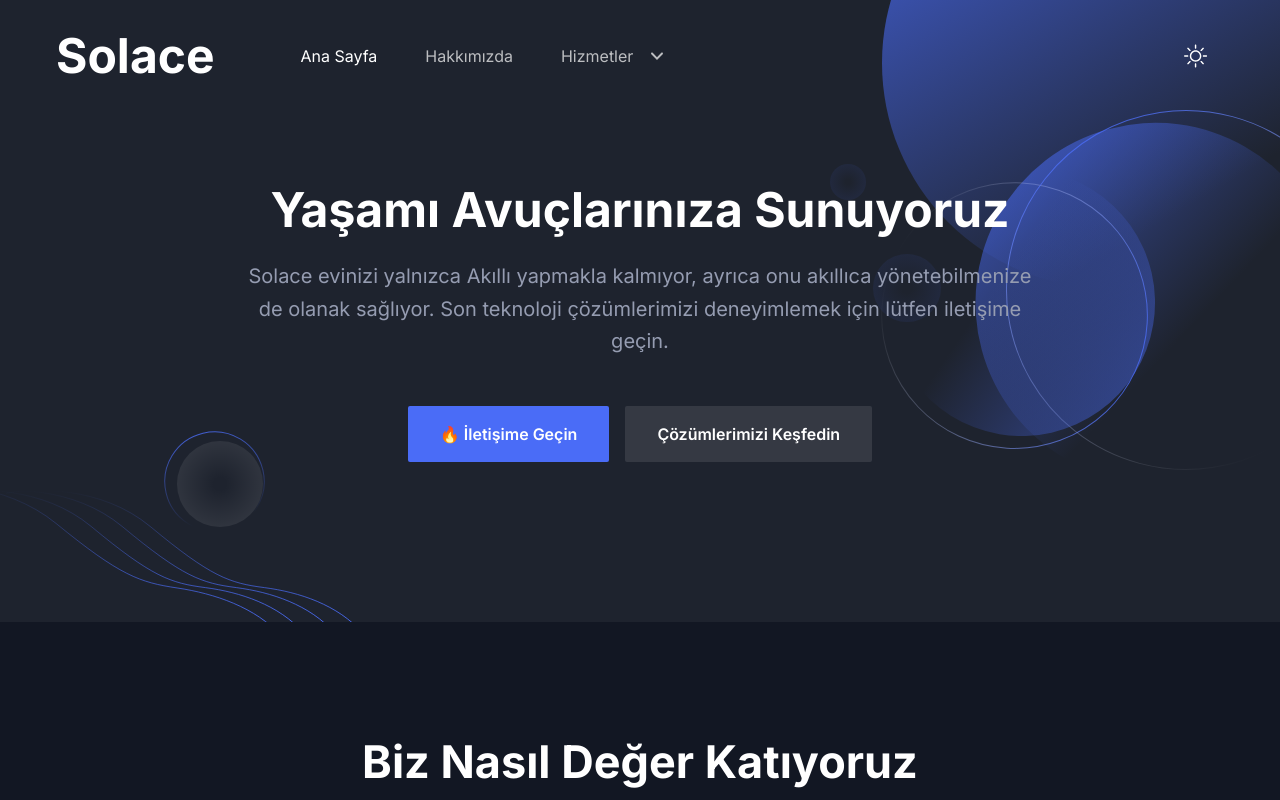
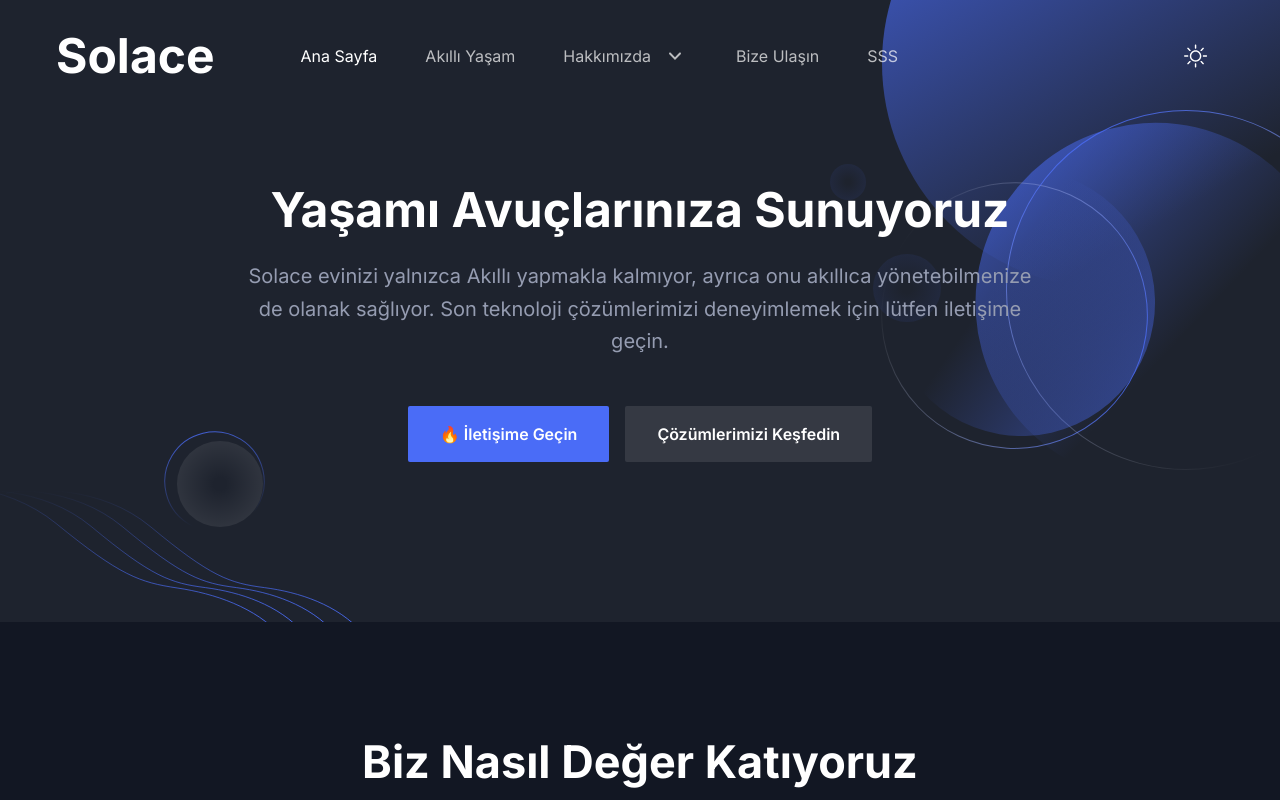
Before and after one commit to koltukutsu/solace-landing-page, a Next.js app: page / in a window 1280 px wide. Shown: the top 800 px of the page. Built offline with nearby package versions, Linux system fonts and the light colour scheme.

Commit message:
Add: added emailjs that allows user to send email in the website. Update: updated the header

```diff
--- a/components/Contact/index.tsx
+++ b/components/Contact/index.tsx
@@ -1,6 +1,21 @@
+'use client';
+
 import NewsLatterBox from "./NewsLatterBox";
+import emailjs from 'emailjs-com';
 
 const Contact = () => {
+
+  const sendEmail = (e) => {
+    e.preventDefault();    //This is important, i'm not sure why, but the email won't send without it
+
+    emailjs.sendForm('service_i4ff1ww', "template_ai702wb", e.target, '3-aHCRQQH3M0wliD5')
+      .then((result) => {
+          window.location.reload()  //This is if you still want the page to reload (since e.preventDefault() cancelled that behavior)
+      }, (error) => {
+          console.log(error.text);
+      });
+  }
+
   return (
     <section id="contact" className="overflow-hidden py-16 md:py-20 lg:py-28">
       <div className="container">
@@ -17,7 +32,7 @@ const Contact = () => {
               <p className="mb-12 text-base font-medium text-body-color">
                 İletişim Ekibimiz size en kısa zamanda dönüş sağlayacaktır.
               </p>
-              <form>
+              <form onSubmit={sendEmail}>
                 <div className="-mx-4 flex flex-wrap">
                   <div className="w-full px-4 md:w-1/2">
                     <div className="mb-8">
@@ -29,6 +44,7 @@ const Contact = () => {
                       </label>
                       <input
                         type="text"
+                        name="user_name"
                         placeholder="İsminizi giriniz"
                         className="border-stroke dark:text-body-color-dark dark:shadow-two w-full rounded-sm border bg-[#f8f8f8] px-6 py-3 text-base text-body-color outline-none focus:border-primary dark:border-transparent dark:bg-[#2C303B] dark:focus:border-primary dark:focus:shadow-none"
                       />
@@ -44,6 +60,7 @@ const Contact = () => {
                       </label>
                       <input
                         type="email"
+                        name='user_email'
                         placeholder="Emailinizi giriniz"
                         className="border-stroke dark:text-body-color-dark dark:shadow-two w-full rounded-sm border bg-[#f8f8f8] px-6 py-3 text-base text-body-color outline-none focus:border-primary dark:border-transparent dark:bg-[#2C303B] dark:focus:border-primary dark:focus:shadow-none"
                       />
--- a/components/Header/menuData.tsx
+++ b/components/Header/menuData.tsx
@@ -9,9 +9,29 @@ const menuData: Menu[] = [
   },
   {
     id: 2,
-    title: "Hakkımızda",
+    title: "Akıllı Yaşam",
     path: "/about",
     newTab: false,
+    submenu: [
+      {
+        id: 21,
+        title: "Akıllı Ev Sistemleri",
+        path: "/about",
+        newTab: false,
+      },
+      {
+        id: 22,
+        title: "Akıllı Altyapı",
+        path: "/about",
+        newTab: false,
+      },
+      {
+        id: 23,
+        title: "Akıllı Gelecek",
+        path: "/about",
+        newTab: false,
+      },
+    ]
   },
   // {
   //   id: 33,
@@ -19,66 +39,42 @@ const menuData: Menu[] = [
   //   path: "/blog",
   //   newTab: false,
   // },
-  // {
-  //   id: 3,
-  //   title: "Support",
-  //   path: "/contact",
-  //   newTab: false,
-  // },
   {
     id: 4,
-    title: "Hizmetler",
+    title: "Hakkımızda",
     newTab: false,
     submenu: [
       {
         id: 41,
-        title: "About Page",
+        title: "Vizyonumuz & Misyonumuz",
         path: "/about",
         newTab: false,
       },
-      // {
-      //   id: 42,
-      //   title: "Contact Page",
-      //   path: "/contact",
-      //   newTab: false,
-      // },
-      // {
-      //   id: 43,
-      //   title: "Blog Grid Page",
-      //   path: "/blog",
-      //   newTab: false,
-      // },
-      // {
-      //   id: 44,
-      //   title: "Blog Sidebar Page",
-      //   path: "/blog-sidebar",
-      //   newTab: false,
-      // },
-      // {
-      //   id: 45,
-      //   title: "Blog Details Page",
-      //   path: "/blog-details",
-      //   newTab: false,
-      // },
-      // {
-      //   id: 46,
-      //   title: "Sign In Page",
-      //   path: "/signin",
-      //   newTab: false,
-      // },
-      // {
-      //   id: 47,
-      //   title: "Sign Up Page",
-      //   path: "/signup",
-      //   newTab: false,
-      // },
-      // {
-      //   id: 48,
-      //   title: "Error Page",
-      //   path: "/error",
-      //   newTab: false,
-      // },
+      {
+        id: 42,
+        title: "Değerlerimiz",
+        path: "/about",
+        newTab: false,
+      },
+      {
+        id: 43,
+        title: "Biz Kimiz?",
+        path: "/about",
+        newTab: false,
+      },
     ],
+  },
+  {
+    id: 5,
+    title: "Bize Ulaşın",
+    path: "/about",
+    newTab: false,
+  },
+  {
+    id: 5,
+    title: "SSS",
+    path: "/about",
+    newTab: false,
   },
 ];
 export default menuData;
--- a/package.json
+++ b/package.json
@@ -9,6 +9,8 @@
     "lint": "next lint"
   },
   "dependencies": {
+    "emailjs": "^4.0.3",
+    "emailjs-com": "^3.2.0",
     "eslint": "8.33.0",
     "eslint-config-next": "13.1.6",
     "next": "^13.5.6",
```
Also changed, not shown: 1 other file (tests, documents, lock files or other folders).
